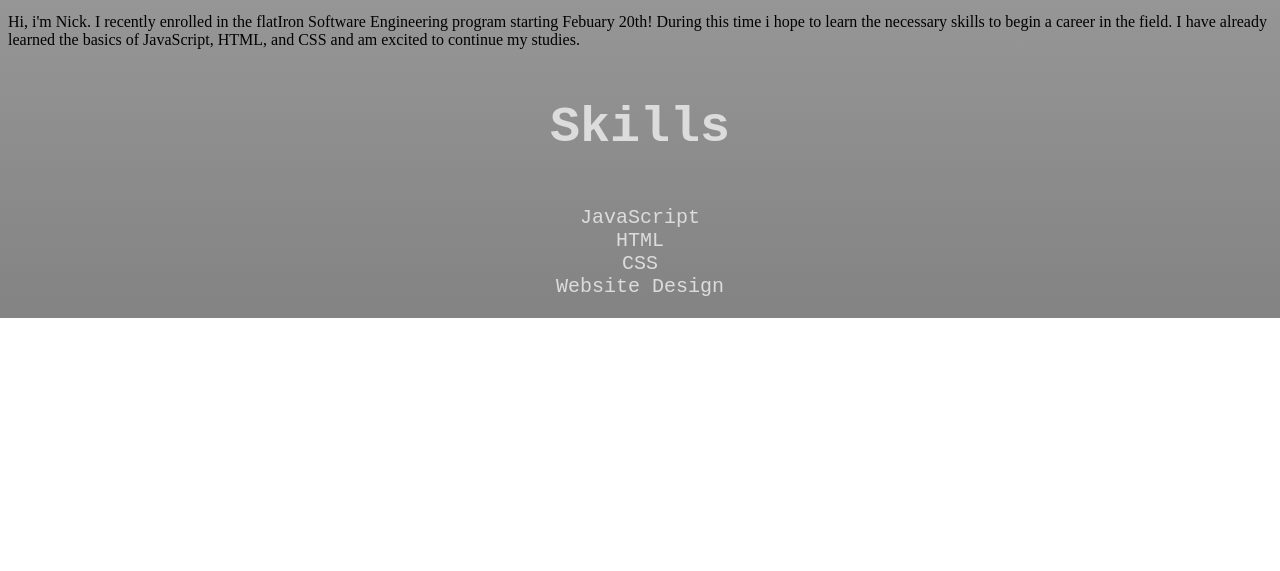
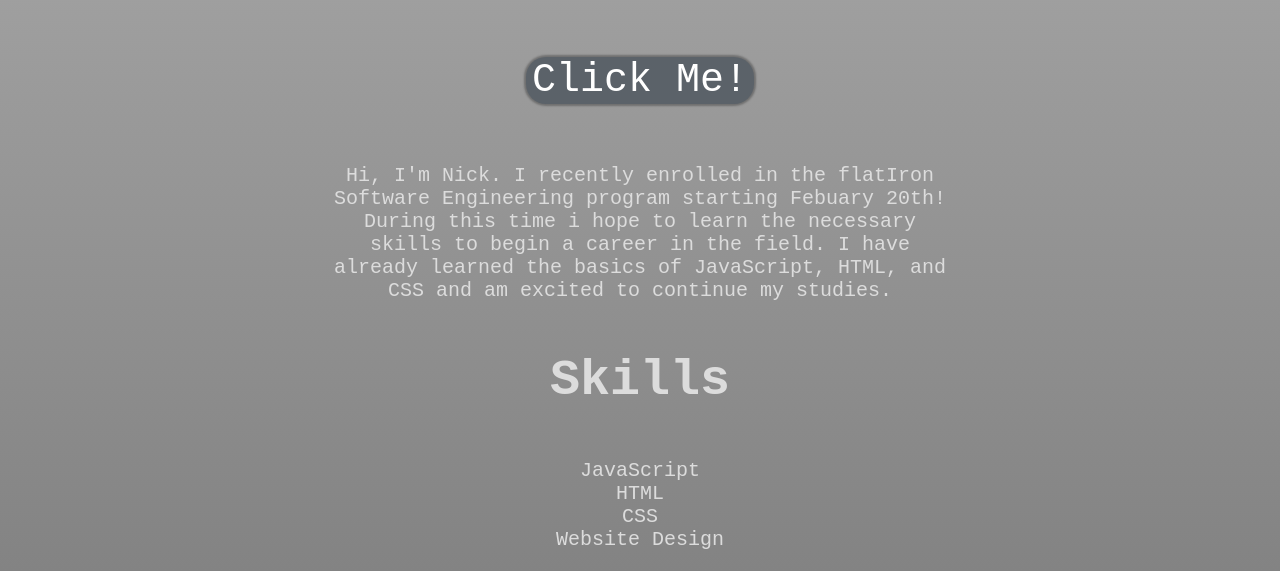
Before and after one commit to nickgastis/final_project, a plain HTML site: page index.html in a window 1280 px wide. Shown: the part 887-1458 px from the top of the page. Before the commit the page ends 1205 px from the top, so only its background shows below. Drawn offline with Linux system fonts and the light colour scheme.

Commit message:
button added, transistions on image and button, css cleanup

```diff
--- a/index.html
+++ b/index.html
@@ -5,11 +5,19 @@
     <title>Nick Gastis - Software Engineer</title>
   </head>
   <body>
-    <h1>Nick Gastis</h1>
-    <script src="script.js"></script>
+    <div>
+        <h1 id="header">Nick Gastis</h1>
+        <script src="script.js"></script>
+    </div>
     <img id="Nick-Portrait" src="/Users/nicogastis/Development/code/se-prep/final_project/Images/IMG_5406 2 2.jpg" alt="Nick">
-    <p>Hi, i'm Nick. I recently enrolled in the flatIron Software Engineering program starting Febuary 20th! During this time i hope to learn the necessary skills to begin a career in the field. I have already learned the basics of JavaScript, HTML, and CSS and am excited to continue my studies.</p>
-    <h3>Skills</h3>
+    <div>
+        <button id="button1"
+        onclick="alert('You Clicked!');">Click Me!</button>
+    </div>
+    <p>Hi, I'm Nick. I recently enrolled in the flatIron Software Engineering program starting Febuary 20th! During this time i hope to learn the necessary skills to begin a career in the field. I have already learned the basics of JavaScript, HTML, and CSS and am excited to continue my studies.</p>
+    <div>
+    <h3 id="skills">Skills</h3>
+    </div>
     <ul>
         <li>JavaScript</li>
         <li>HTML</li>
--- a/style.css
+++ b/style.css
@@ -2,7 +2,7 @@ body {
     background-image: linear-gradient(rgb(202, 202, 202), rgb(131, 131, 131));
       }
 
-h1 {
+#header {
     text-align: center;
     font-size: 150px;
     font-family: 'Courier New', Courier, monospace;
@@ -24,9 +24,14 @@ h2 {
     width: 50%;
     height: auto;
     border-radius: 40px;
+    transition: 2s;
+}
+#Nick-Portrait:hover {
+    transform: scale(1.1);
+    transition: 2s;
 }
 
-h3 {
+#skills {
     text-align: center;
     font-size: 50px;
     font-family: 'Courier New', Courier, monospace;
@@ -40,3 +45,36 @@ ul {
     font-family: 'Courier New', Courier, monospace;
     color: #dcdcdc;
 }
+
+p {
+    display: block;
+    width: 50%;
+    margin: auto;
+    text-align: center;
+    margin-top: 60px;
+    font-size: 20px;
+    font-family: 'Courier New', Courier, monospace;
+    color: #dcdcdc;
+}
+
+#button1 {
+    text-align: center;
+    margin: auto;
+    display: grid;
+    margin-top: 60px;
+    size: 50px;
+    background-color: #5b6269;
+    color: white;
+    font-family: 'Courier New', Courier, monospace;
+    font-size: 40px;
+    border: none;
+    border-radius: 20px;
+    box-shadow: 0px 0px 2px 2px rgba(0, 0, 0, 0.281);
+    transition: 0.7s;
+  }
+
+  #button1:hover {
+    background-color: #dcdcdc;
+    color: #5b6269;
+    transition: 0.7s;
+  }
```
Also changed, not shown: script.js (line endings or trailing spaces).
